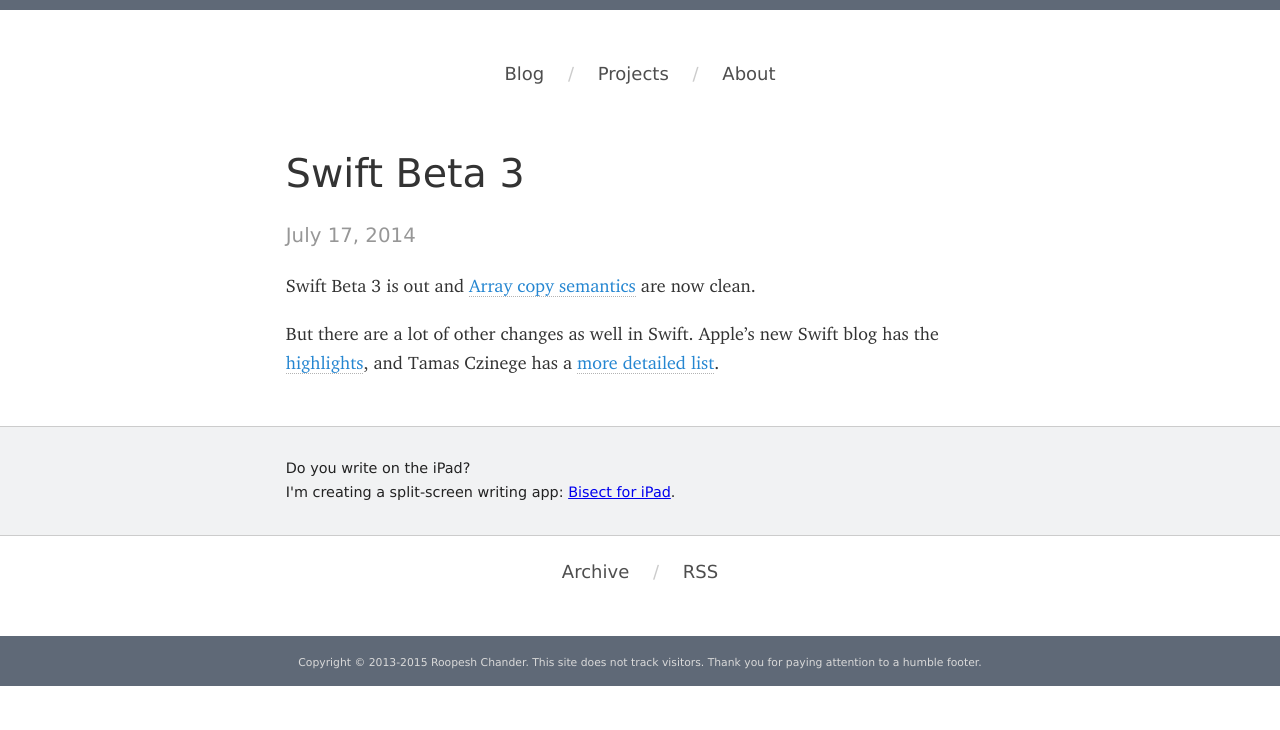
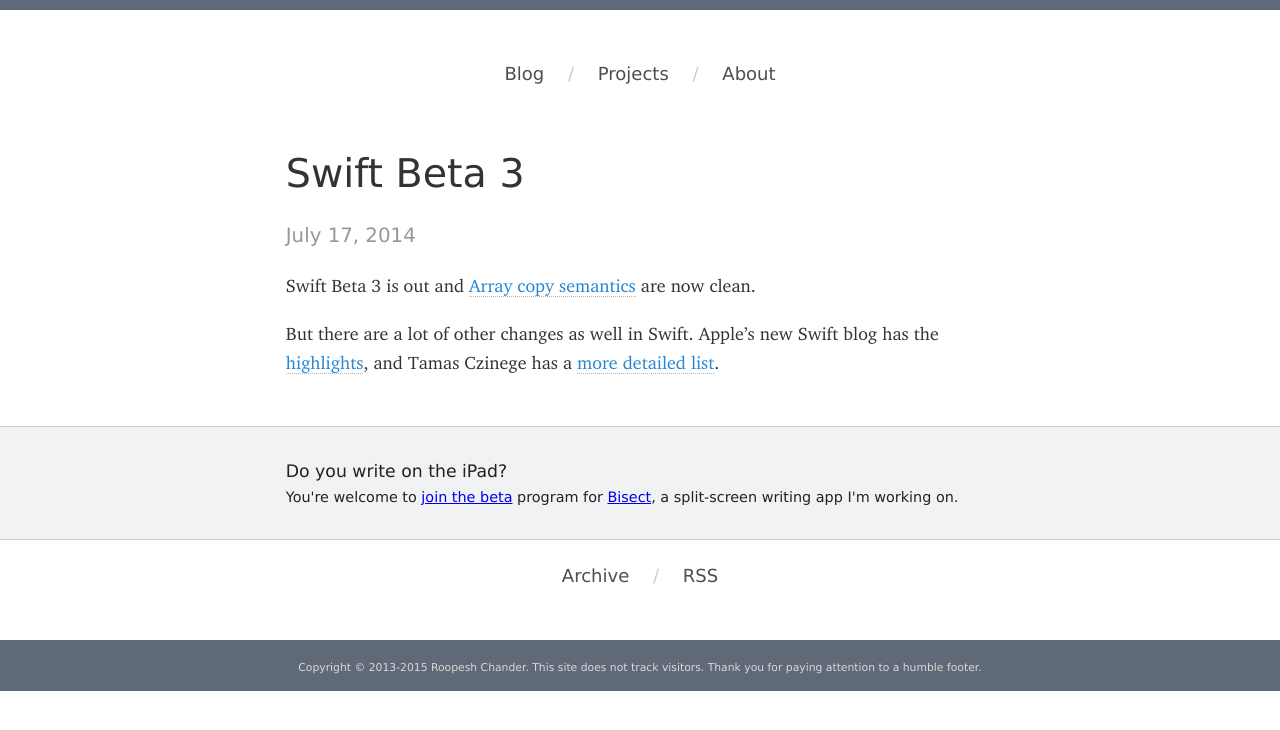
Before and after one commit to roop/roop.github.io, a Jekyll site: the page built from _posts/2014-07-17-swift-beta-3.md, in a window 1280 px wide. Shown: the top 730 px of the page. Built offline with Jekyll 4.4.1, drawn with Linux system fonts in a browser that asks for light colours; some web fonts are replaced.

Commit message:
Update Bisect plug (There's a beta)

```diff
--- a/_includes/shameless-plug.html
+++ b/_includes/shameless-plug.html
@@ -2,8 +2,10 @@
   <div class="main-container">
     <div class="main wrapper clearfix">
       <div class="shameless-plug">
-      Do you write on the iPad?<br/>
-      I'm creating a split-screen writing app: <a href="http://bisectapp.com/">Bisect for iPad</a>.
+      <big>Do you write on the iPad?</big><br/>
+      You're welcome to <a href="http://bisectapp.com/#get-notified">join the beta</a> program
+      for <a href="http://bisectapp.com/">Bisect</a>,
+      a split-screen writing app I'm working on.
       </div>
     </div>
   </div>
```
